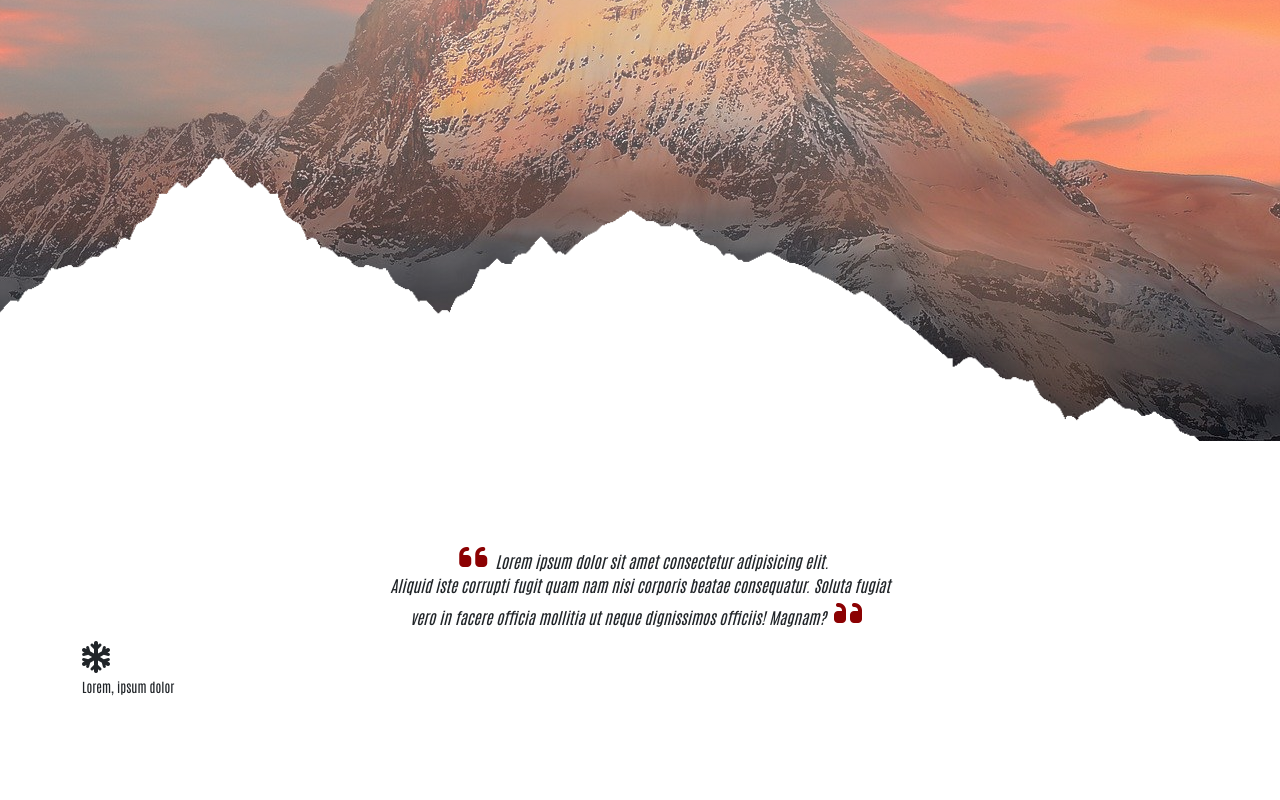
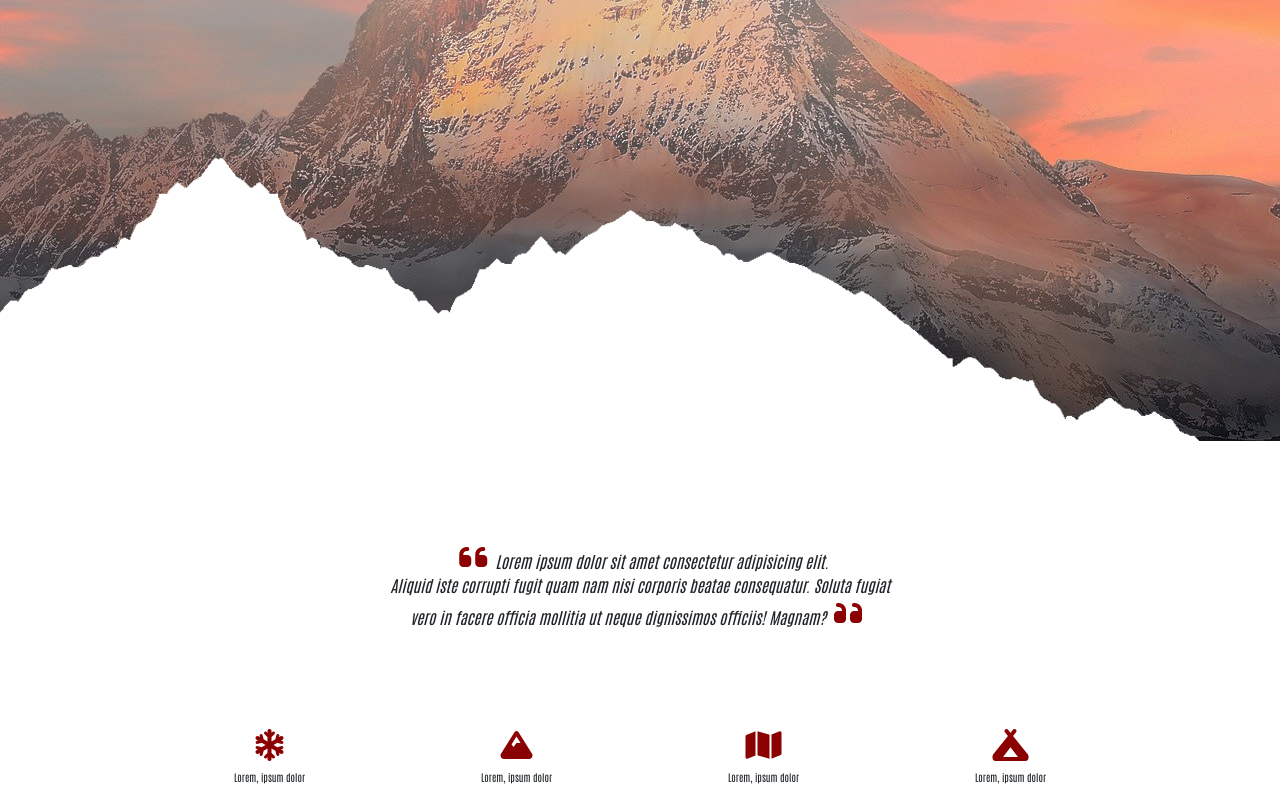
Before and after one commit to Hackademy67-aulab/red.project_leonardo-colaleo_fabio-massa_cinzia-loconsole_gianluca-conte-, a plain HTML site: page index.html in a window 1280 px wide. Shown: the part 639-1439 px from the top of the page. Before the commit the page ends 1352 px from the top, so only its background shows below. Drawn offline with nearby package versions, Linux system fonts and the light colour scheme.

Commit message:
Icone aggiunte

```diff
--- a/index.html
+++ b/index.html
@@ -106,10 +106,22 @@
                     </div>
                 </div>
                 <!-- fine sezione primolorem -->
-                <div class="container">
-                    <div class="row">
-                        <div class="col-12 fa-2x">
-                            <i class="fa-solid fa-snowflake "></i>
+                <div class="container main">
+                    <div class="row second-section justify-content-evenly">
+                        <div class="col-1 text-center m-0 p-0">
+                            <i class="fa-solid fa-snowflake fa-2x mb-2"></i>
+                            <p class="text-size">Lorem, ipsum dolor</p>
+                        </div>
+                        <div class="col-1 text-center m-0 p-0">
+                            <i class="fa-solid fa-mountain fa-2x mb-2"></i>
+                            <p class="text-size">Lorem, ipsum dolor</p>
+                        </div>
+                         <div class="col-1 text-center m-0 p-0">
+                            <i class="fa-solid fa-map fa-2x mb-2"></i>
+                            <p class="text-size">Lorem, ipsum dolor</p>
+                        </div>
+                        <div class="col-1 text-center m-0 p-0">
+                            <i class="fa-solid fa-campground fa-2x mb-2"></i>
                             <p class="text-size">Lorem, ipsum dolor</p>
                         </div>
                     </div>
--- a/style.css
+++ b/style.css
@@ -102,5 +102,22 @@ h1{
     color:  #8B0102;
 }
 .text-size{
-    font-size: small;
+    font-size: x-small;
 }
+
+
+.second-section{
+      margin-top: 100px;
+
+}
+
+:root {
+
+    --main: #8B0102;
+}
+
+
+ i{
+    color: #8B0102;
+
+}
```
